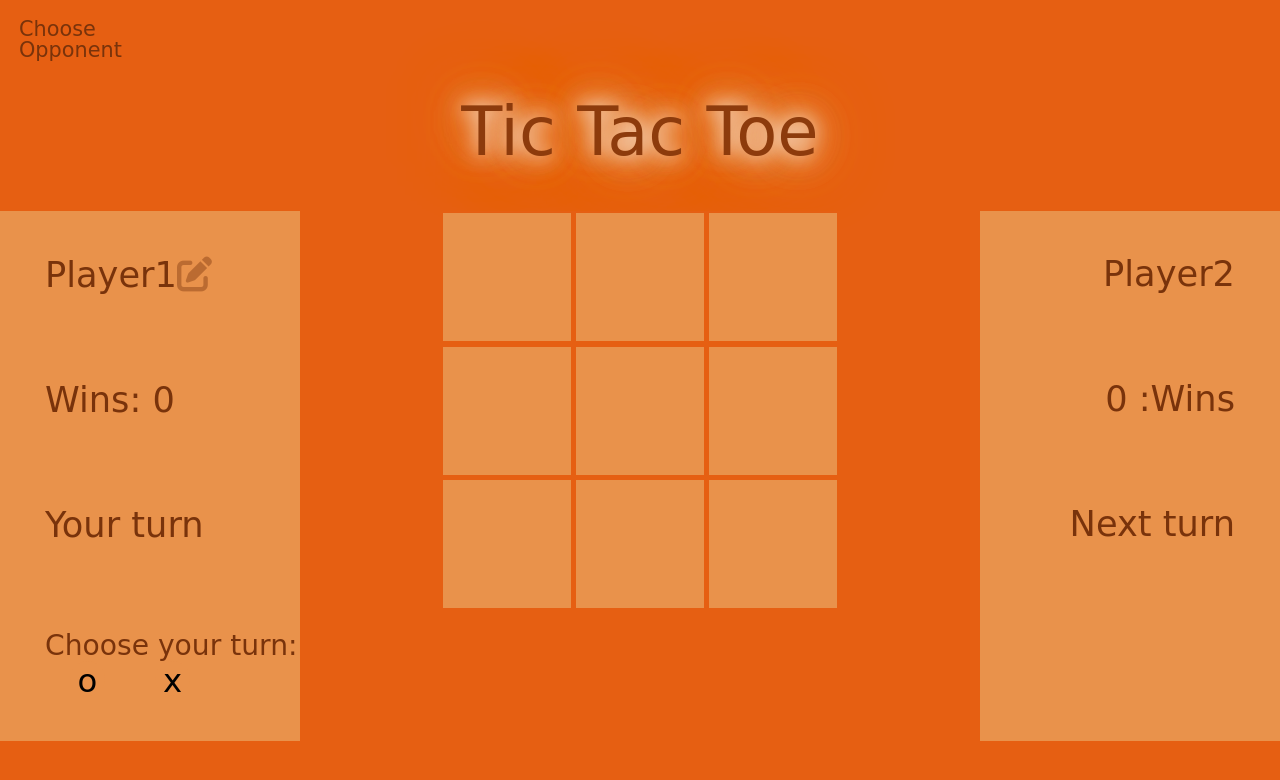
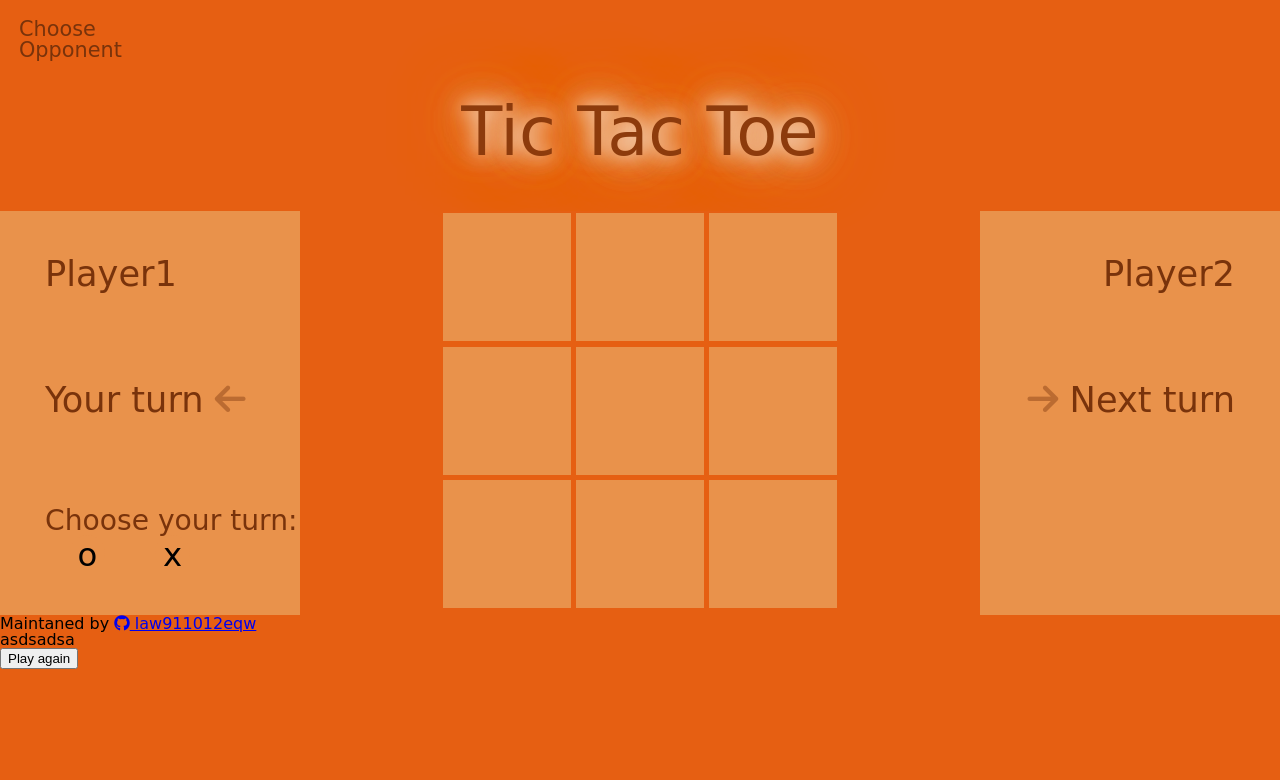
Before and after one commit to law911012eqw/Tic-Tac-Toe, a plain HTML site: page index.html in a window 1280 px wide. Both pictures are taken after a click on the element "Player". Drawn offline with Linux system fonts and the light colour scheme.

Commit message:
finalized html structure

```diff
--- a/index.html
+++ b/index.html
@@ -19,9 +19,8 @@
         </div>
         <div id="main-section">
             <div id="player-panel">
-            <div class="panel-content"><span id="player-name">Player1</span><i class="fas fa-edit"></i></div>
-            <div class="panel-content">Wins: <span id="player-score">0</span></div>
-            <div class="panel-content"><span id="player-turn">Your turn</span></div>
+                <div class="panel-content"><span id="player-name">Player1</span></div>
+                <div class="panel-content"><span id="player-turn">Your turn </span> <i class="fas fa-arrow-left"></i></div>
                 <div id="select-turn-container" class="panel-content">
                     <p>Choose your turn:</p>
                     <div id="select-turn">
@@ -51,14 +50,18 @@
             </div>
             <div id="com-panel">
                 <div class="panel-content"><span id="op-name">Player A.I</span></div>
-            <div class="panel-content"><span id="op-score">0</span> :Wins</div>
-            <div class="panel-content"><span id="op-turn">Next turn</span></div>
+                <div class="panel-content"><i class="fas fa-arrow-right"></i><span id="op-turn"> Next turn</span></div>
             </div>
         </div>
+        <footer>Maintaned by <a href="https://github.com/law911012eqw"><icon class="fa fa-github"></icon> law911012eqw</a></footer>
+    </div>
+    <div id="display-result">
+        <div id="text-result">asdsadsa</div>
+        <button>Play again</button>
     </div>
     <div id="choose-opponent-container">
         <p>Choose your opponent:</p>
-        <div id ="choose-opponent">
+        <div id="choose-opponent">
             <div id="playerOpp" class="selectOpp">
                 <div id=iconPlayer><i class="far fa-user fa-3x"></i></div>
                 <caption>Player</caption>
```
Lines whose indentation alone changed are shown as unchanged.
